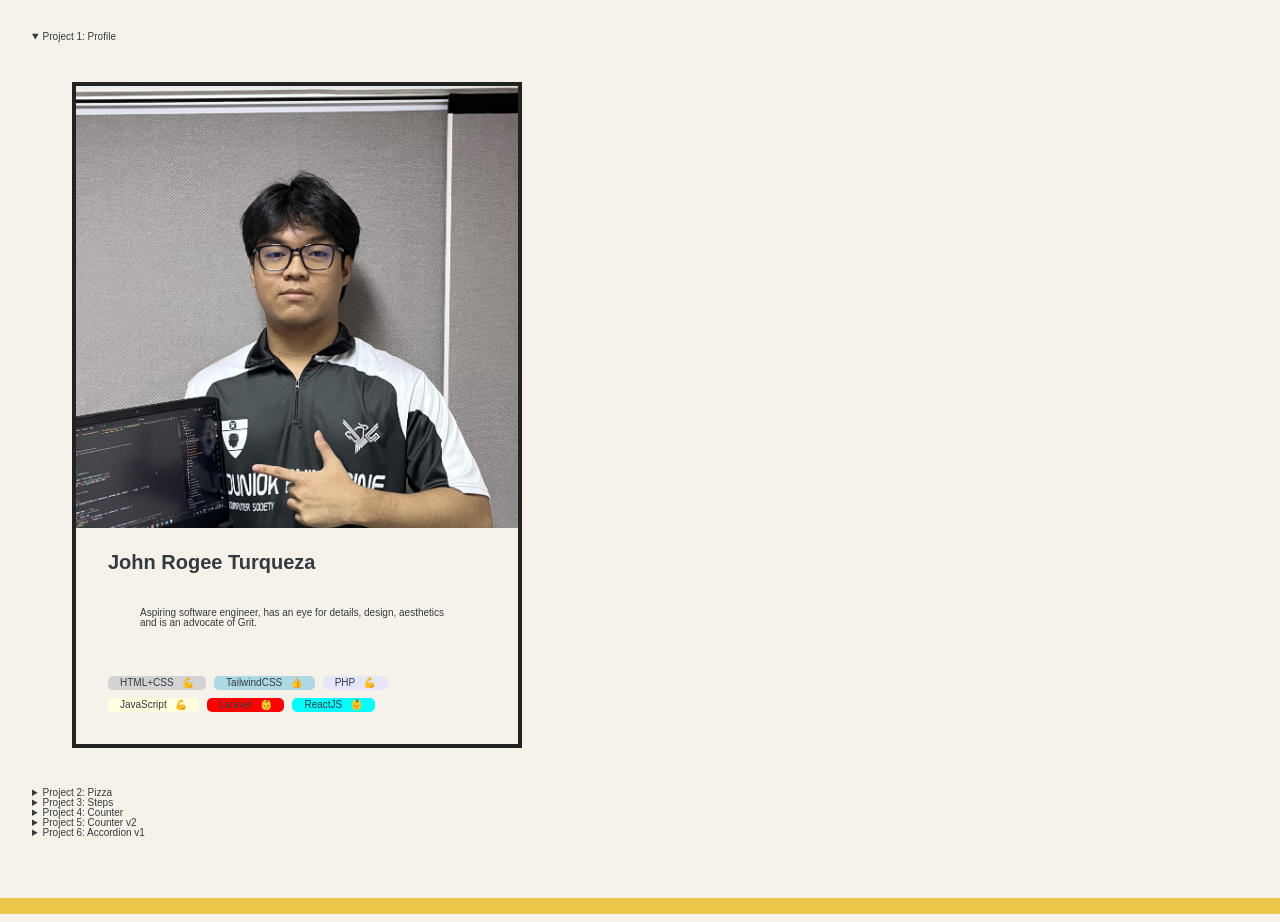
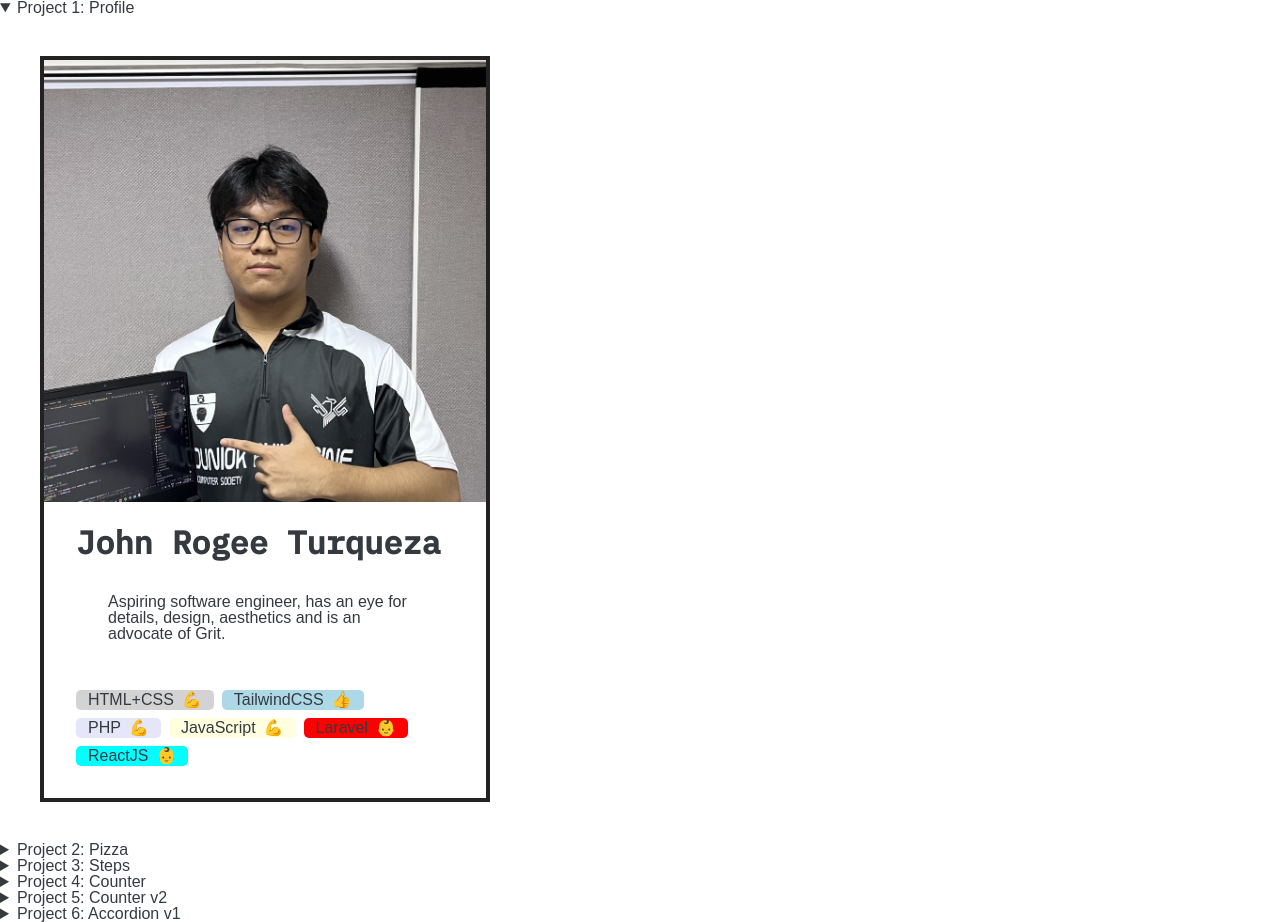
Before and after one commit to jrogeet/reactjs_micro-projects, a React (Vite) app: page / in a window 1280 px wide. Both pictures are taken after a click on the heading "Project 1: Profile". Built offline with nearby package versions, Linux system fonts and the light colour scheme.

Commit message:
fixed css styles to not affect other projects/exercises

```diff
--- a/src/Components/Project1/Project1.css
+++ b/src/Components/Project1/Project1.css
@@ -6,12 +6,8 @@
   box-sizing: border-box;
 }
 
-body {
+.project1-name {
   font-family: "IBM Plex Mono", sans-serif;
-  background-color: #f7f7f7;
-}
-
-h1 {
   margin-bottom: 12px;
 }
 
--- a/src/Components/Project1/Project1.jsx
+++ b/src/Components/Project1/Project1.jsx
@@ -59,7 +59,7 @@ function Avatar() {
 function Intro() {
   return (
     <div>
-      <h1>John Rogee Turqueza</h1>
+      <h1 className="project1-name">John Rogee Turqueza</h1>
       <p className="data">
         Aspiring software engineer, has an eye for details, design, aesthetics
         and is an advocate of Grit.
--- a/src/Components/Project2/Project2.css
+++ b/src/Components/Project2/Project2.css
@@ -1,13 +1,9 @@
 @import url('https://fonts.googleapis.com/css2?family=Roboto+Mono:ital,wght@0,300;0,400;0,500;1,300&display=swap');
 
-* {
+/* * {
   margin: 0;
   padding: 0;
   box-sizing: border-box;
-}
-
-html {
-  font-size: 62.5%;
 }
 
 body {
@@ -19,9 +15,18 @@ body {
   min-height: 100vh;
   padding: 3.2rem;
   padding-bottom: 6rem;
-}
+} */
 
 .container {
+  font-family: 'Roboto Mono', sans-serif;
+  color: #252525;
+  font-weight: 400;
+  background-color: #f7f2e9;
+  border-bottom: 1.6rem solid #edc84b;
+  min-height: 100vh;
+  padding: 3.2rem;
+  padding-bottom: 6rem;
+
   max-width: 80rem;
   margin: 0 auto;
 
--- a/src/Components/Project3/Project3.css
+++ b/src/Components/Project3/Project3.css
@@ -1,11 +1,11 @@
-* {
+/* * {
   box-sizing: border-box;
 }
 
 body {
   font-family: sans-serif;
   color: #333;
-}
+} */
 
 .steps {
   width: 600px;
@@ -70,10 +70,10 @@ body {
   line-height: 1;
 }
 
-h3 {
+/* h3 {
   margin: 0;
   text-transform: uppercase;
-}
+} */
 
 .close {
   position: absolute;
--- a/src/Components/Project5/Project5.jsx
+++ b/src/Components/Project5/Project5.jsx
@@ -1,6 +1,6 @@
 import { useState } from "react";
 
-export default function App() {
+export default function Project5() {
   return (
     <div>
         <Counter/>
--- a/src/Components/Project6/Project6.jsx
+++ b/src/Components/Project6/Project6.jsx
@@ -18,7 +18,7 @@ const faqs = [
   }
 ];
 
-export default function App() {
+export default function Project6() {
   return (
     <div>
       <Accordion />
```
